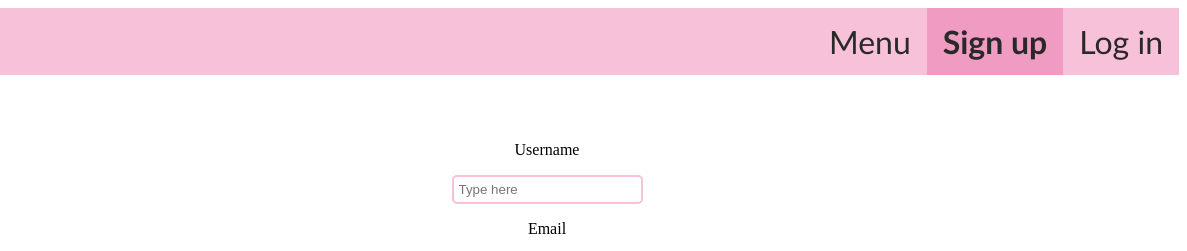
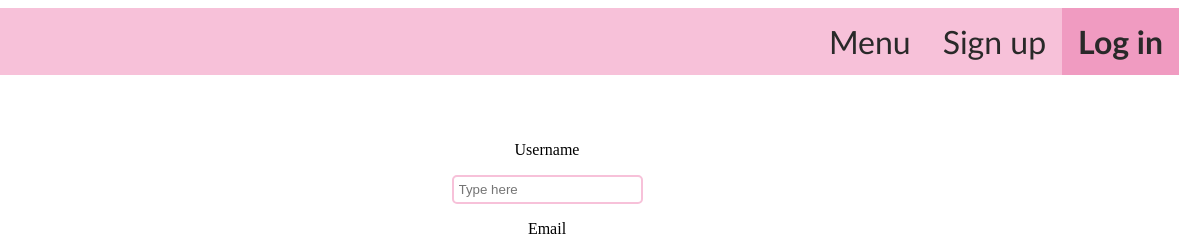
Before and after one commit to Taarn1/joe, a website: page client/pages/signup.html in a window 1280 px wide. Shown: the top 251 px of the page, 93-1280 px from the left. Drawn offline with nearby package versions, Linux system fonts and the light colour scheme; files that its build step writes are made by us from their sources; files whose address does not match are found by name.

Commit message:
header update

```diff
--- a/client/pages/signup.html
+++ b/client/pages/signup.html
@@ -14,10 +14,10 @@
           alt="Logo"
         />
       </li>
+      <li style="float: right" class="active">
+        <a href="http://localhost:3000/">Log in</a>
+      </li>
       <li style="float: right">
-        <a href="http://localhost:3000/login">Log in</a>
-      </li>
-      <li style="float: right" class="active">
         <a href="http://localhost:3000/signup">Sign up</a>
       </li>
       <li style="float: right">
```
Also changed, not shown: client/pages/login.html (+0 -1 lines).
